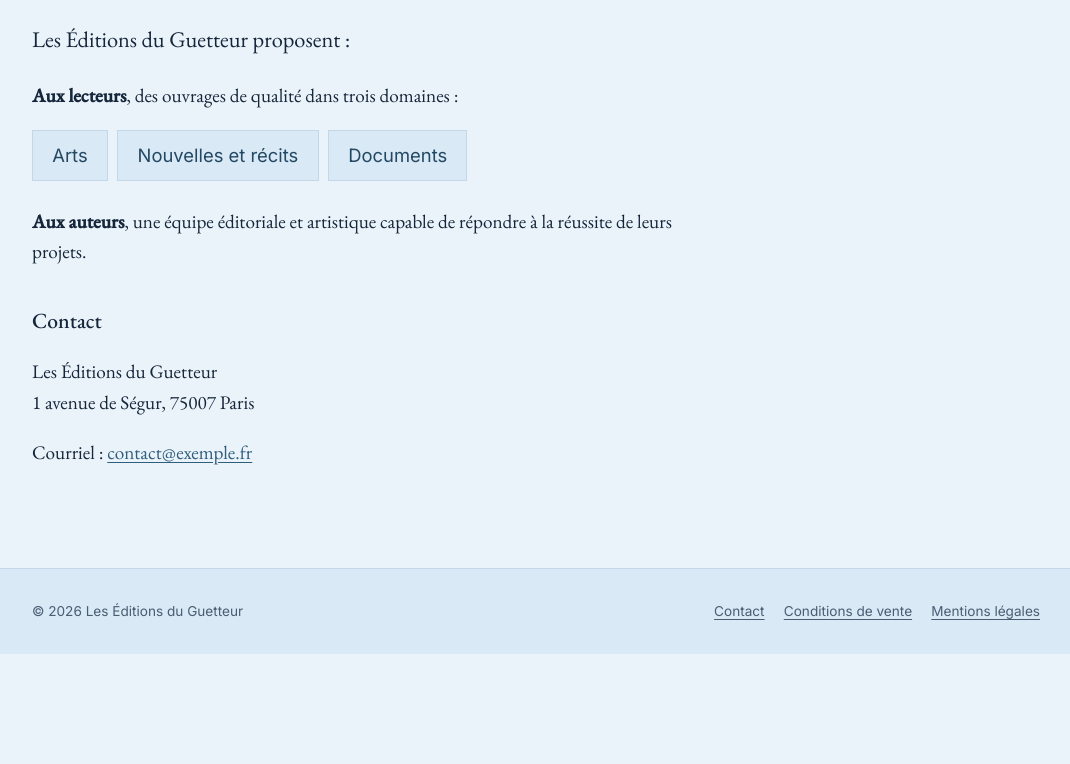
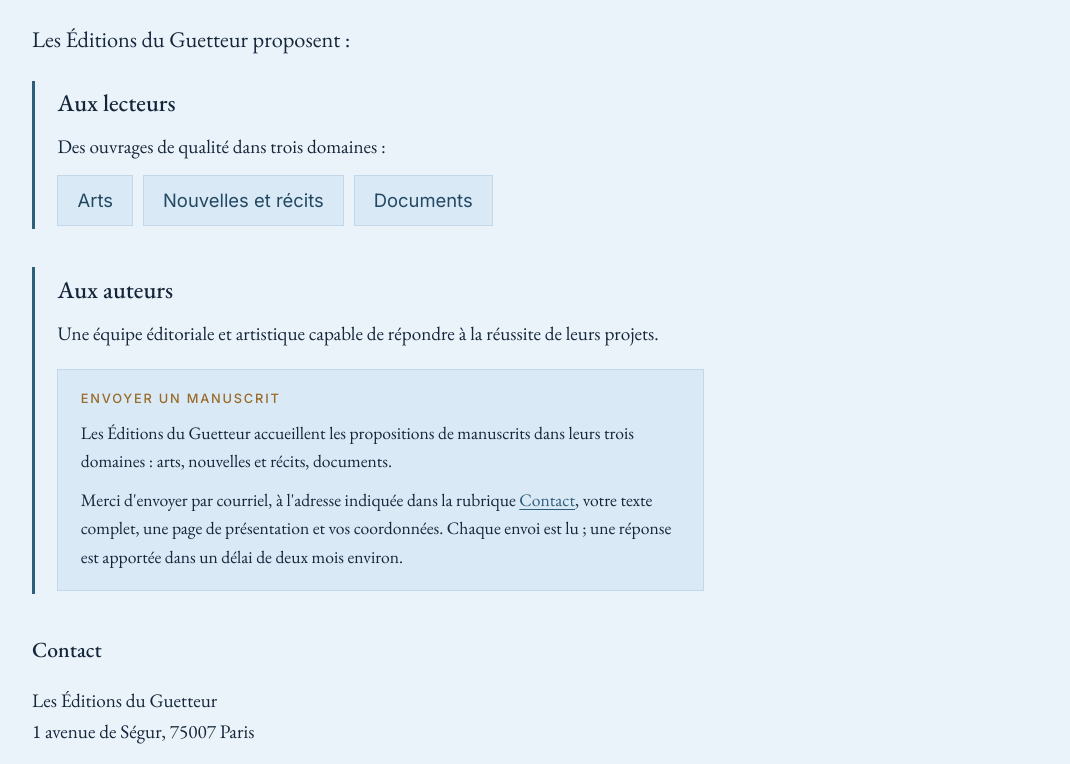
Before and after one commit to editions-du-guetteur/editions-du-guetteur, a plain HTML site: page a-propos.html in a window 1280 px wide. Shown: the part 271-1035 px from the top of the page, without its empty margins (104-1174 px from the left). Before the commit the page ends 925 px from the top, so only its background shows below. Drawn offline with nearby package versions, Linux system fonts and the light colour scheme.

Commit message:
Présentation des Aquarellistes, menu « Les Éditions », volets lecteurs/auteurs et envoi de manuscrits
Co-Authored-By: Claude Opus 5.5 <noreply@anthropic.com>

```diff
--- a/a-propos.html
+++ b/a-propos.html
@@ -16,7 +16,7 @@
       <a class="marque" href="index.html"><small>Les Éditions du</small>Guetteur</a>
       <nav class="nav">
         <a href="index.html">Accueil</a>
-        <a href="a-propos.html" aria-current="page">Les éditions du Guetteur</a>
+        <a href="a-propos.html" aria-current="page">Les Éditions du Guetteur</a>
         <a href="catalogue.html">Catalogue</a>
       </nav>
     </div>
@@ -28,15 +28,28 @@
       <h1>Les Éditions du Guetteur</h1>
       <!-- Texte de Thierry (Bureau, « Les Editions du Guetteur proposent.docx », 4 nov. 2026) -->
       <p class="chapeau">Les Éditions du Guetteur proposent&nbsp;:</p>
-      <p><strong>Aux lecteurs</strong>, des ouvrages de qualité dans trois domaines&nbsp;:</p>
-      <ul class="domaines">
-        <li><a href="catalogue.html#arts">Arts</a></li>
-        <li><a href="catalogue.html#nouvelles-recits">Nouvelles et récits</a></li>
-        <li><a href="catalogue.html#documents">Documents</a></li>
-      </ul>
-      <p><strong>Aux auteurs</strong>, une équipe éditoriale et artistique capable de répondre à la réussite de leurs projets.</p>
+      <section class="volet" aria-labelledby="titre-lecteurs">
+        <h2 id="titre-lecteurs">Aux lecteurs</h2>
+        <p>Des ouvrages de qualité dans trois domaines&nbsp;:</p>
+        <ul class="domaines">
+          <li><a href="catalogue.html#arts">Arts</a></li>
+          <li><a href="catalogue.html#nouvelles-recits">Nouvelles et récits</a></li>
+          <li><a href="catalogue.html#documents">Documents</a></li>
+        </ul>
+      </section>
 
-      <h2>Contact</h2>
+      <section class="volet" aria-labelledby="titre-auteurs">
+        <h2 id="titre-auteurs">Aux auteurs</h2>
+        <p>Une équipe éditoriale et artistique capable de répondre à la réussite de leurs projets.</p>
+        <!-- Brouillon n° 2 choisi par Thierry le 9 nov. 2026 : envoi par courriel, réponse sous deux mois environ -->
+        <div class="manuscrit">
+          <h3>Envoyer un manuscrit</h3>
+          <p>Les Éditions du Guetteur accueillent les propositions de manuscrits dans leurs trois domaines&nbsp;: arts, nouvelles et récits, documents.</p>
+          <p>Merci d'envoyer par courriel, à l'adresse indiquée dans la rubrique <a href="#contact">Contact</a>, votre texte complet, une page de présentation et vos coordonnées. Chaque envoi est lu&nbsp;; une réponse est apportée dans un délai de deux mois environ.</p>
+        </div>
+      </section>
+
+      <h2 id="contact">Contact</h2>
       <p>Les Éditions du Guetteur<br>1 avenue de Ségur, 75007 Paris</p>
       <!-- À FOURNIR : adresse e-mail de contact -->
       <p>Courriel : <a href="mailto:contact@exemple.fr">contact@exemple.fr</a></p>
--- a/style.css
+++ b/style.css
@@ -448,6 +448,33 @@ a:hover { color: var(--accent-fonce); }
 }
 .domaines a:hover { background: var(--filet); }
 
+/* Page « Les Éditions du Guetteur » : deux volets, lecteurs et auteurs */
+.volet {
+  border-left: 3px solid var(--accent);
+  padding: .2rem 0 .2rem 1.4rem;
+  margin: 0 0 2.4rem;
+}
+.volet h2 { margin-top: 0; font-size: 1.5rem; }
+.volet > p { margin: 0 0 .8rem; }
+.volet .domaines { margin-bottom: 0; }
+.manuscrit {
+  background: var(--papier-2);
+  border: 1px solid var(--filet);
+  padding: 1.2rem 1.4rem;
+  margin-top: 1.2rem;
+}
+.manuscrit h3 {
+  font-family: var(--sans);
+  font-size: .8rem;
+  font-weight: 500;
+  letter-spacing: .14em;
+  text-transform: uppercase;
+  color: var(--ocre);
+  margin: 0 0 .6rem;
+}
+.manuscrit p { margin: 0 0 .7rem; font-size: 1.1rem; }
+.manuscrit p:last-child { margin-bottom: 0; }
+
 /* Pied de page */
 
 .pied {
```
Also changed, not shown: catalogue.html (+1 -1 lines), cgv.html (+1 -1 lines), index.html (+1 -1 lines), livres/la-saga-guilbaud.html (+1 -1 lines), livres/les-aquarellistes-anonymes.html (+6 -2 lines), livres/repas-de-dessins.html (+1 -1 lines), mentions-legales.html (+1 -1 lines), 1 other file.
